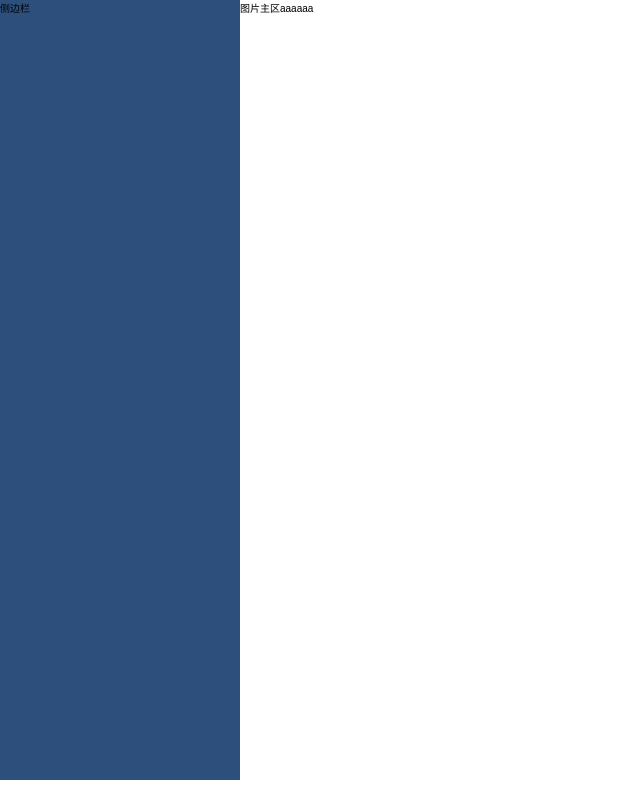
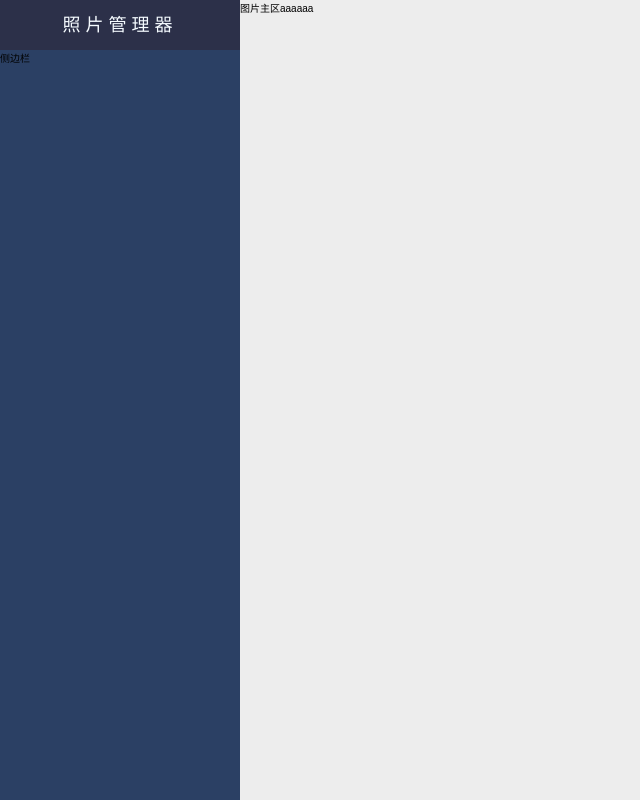
Before and after one commit to cloudsound/PicSite, a website: page manage.html in a window 1280 px wide. Shown: the whole page, without its empty margins (0-640 px from the left). Drawn offline with Linux system fonts and the light colour scheme.

Commit message:
完成等高布局，自适应屏幕高度

```diff
--- a/manage.html
+++ b/manage.html
@@ -6,11 +6,14 @@
         <link rel="stylesheet" href="dist/css/manage.css">
     </head>
     <body>
-        <div class="sidebar">
-            侧边栏
-        </div>
-        <div class="main">
-            图片主区aaaaaa
+        <div class="outer-wrap">
+            <div class="sidebar">
+            <h1>照片管理器</h1>
+                侧边栏
+            </div>
+            <div class="main">
+                图片主区aaaaaa
+            </div>
         </div>
     </body>
 </html>
--- a/src/sass/_reset.scss
+++ b/src/sass/_reset.scss
@@ -1,7 +1,9 @@
 html{
     font-size:62.5%;
+    height: 100%;
 }
 body{
+    height: 100%;
     font-family: $base-ff;
 }
 header,footer,div, body, h1, h2, h3, ul, li {
--- a/src/sass/_variables.scss
+++ b/src/sass/_variables.scss
@@ -2,9 +2,12 @@
 $base-ff: 'Microsoft YaHei', 'SimHei', 'STHeiti', sans-serif;
 
 // color
-$banner-color:#2d4f7c;
+$banner-color:#2b4064;
 $word-color:#ACCADF;
 $word-color-active:#F5FBFF;
 
+$back-gray:#ededed;
+$title-back:#2c3049;
+
 // headerHeight
 $headerHeight:50px;
--- a/src/sass/manage/_main.scss
+++ b/src/sass/manage/_main.scss
@@ -1,3 +1,6 @@
 .main{
+    margin-bottom: -10000px;
+    padding-bottom: 10000px;
     overflow: hidden;
+    background-color: $back-gray;
 }
--- a/src/sass/manage/_sidebar.scss
+++ b/src/sass/manage/_sidebar.scss
@@ -1,6 +1,22 @@
+.outer-wrap{
+    overflow:hidden;
+    min-height: 100%;
+}
 .sidebar{
+    margin-bottom: -10000px;
+    padding-bottom: 10000px;
     width: 240px;
-    min-height: 780px;
     background-color: $banner-color;
     float: left;
+
+    h1{
+        height:50px;
+        text-align: center;
+        line-height: 50px;
+        letter-spacing: 5px;
+        font-weight: normal;
+        font-size: 1.8rem;
+        background-color:$title-back;
+        color:$word-color-active;
+    }
 }
```
Also changed, not shown: dist/css/index.css, dist/css/manage.css, src/css/index.css, src/css/manage.css.
